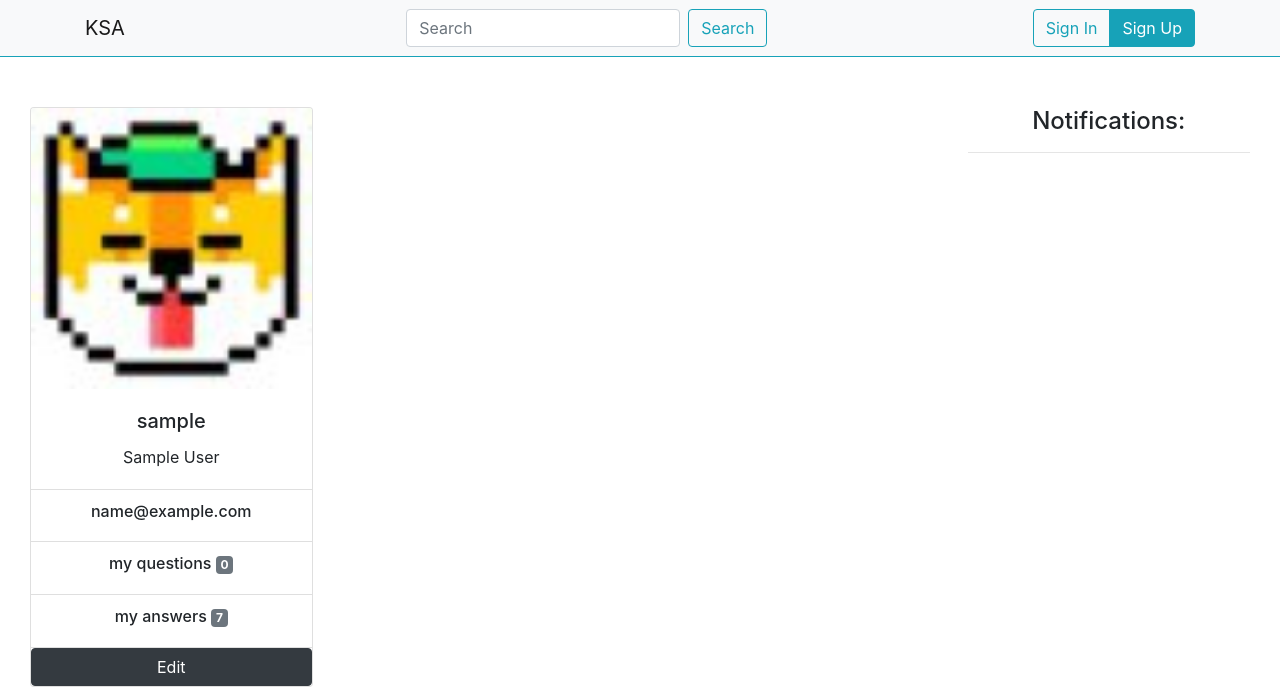
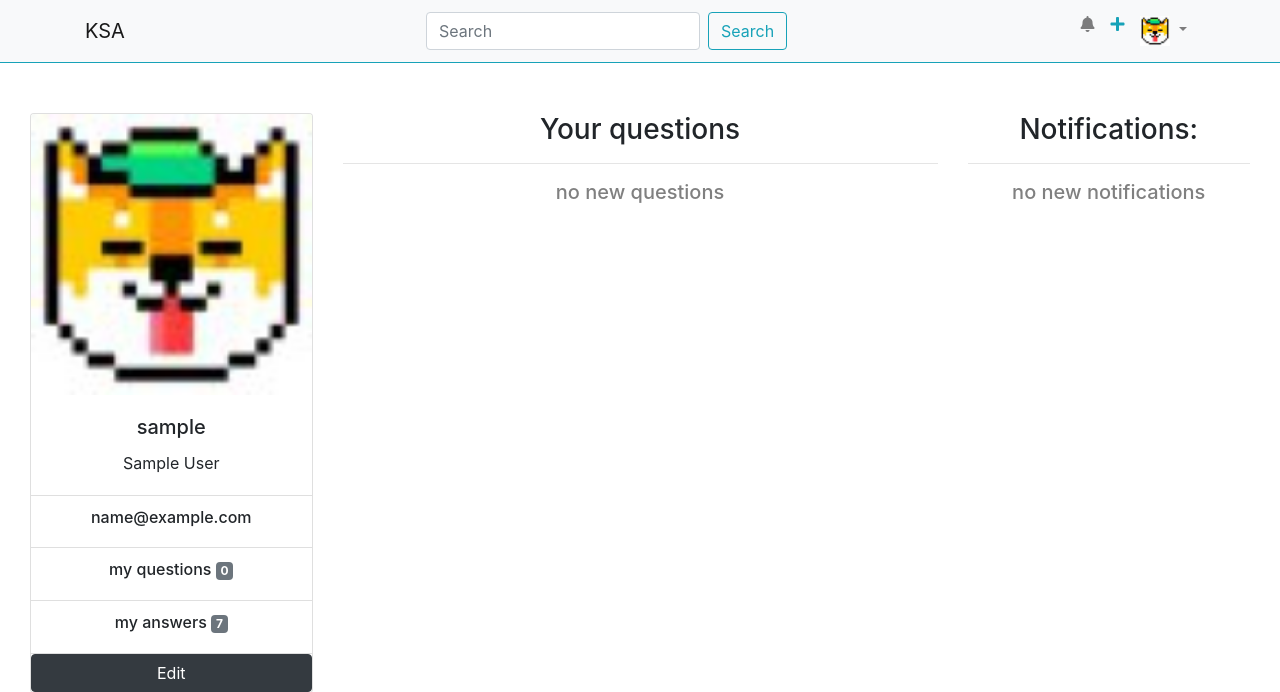
Before and after one commit to artbakulev/Ksa, a Django app: page /profile/ in a window 1280 px wide. Shown: the top 692 px of the page. Run offline with Django 3.2, Linux system fonts and the light colour scheme; the visitor is signed in with stand-in values (Sample User, id 1); data that the repository does not hold is empty; some libraries are stand-ins or nearby versions.

Commit message:
Add UserProfile model

```diff
--- a/Ksa/settings.py
+++ b/Ksa/settings.py
@@ -119,4 +119,9 @@ USE_TZ = True
 # https://docs.djangoproject.com/en/2.1/howto/static-files/
 
 STATIC_URL = '/static/'
+
 STATIC_ROOT = os.path.join(BASE_DIR, 'static/')
+
+# Built-in user model
+
+AUTH_PROFILE_MODULE = 'forum.UserProfile'
--- a/forum/models.py
+++ b/forum/models.py
@@ -4,6 +4,11 @@ from django.contrib.auth.models import User
 from django.db import models
 
 from vote.models import VoteModel
+
+
+class UserProfile(models.Model):
+    user = models.ForeignKey(User, on_delete=models.CASCADE)
+    avatar = models.ImageField()
 
 
 class AnswerManager(models.Manager):
--- a/forum/static/forum/css/main.css
+++ b/forum/static/forum/css/main.css
@@ -22,6 +22,9 @@
 #pagination {
   justify-content: center; }
 
+.text-grey {
+  color: grey; }
+
 html {
   height: 100%; }
 
--- a/forum/static/forum/css/main.sass
+++ b/forum/static/forum/css/main.sass
@@ -26,6 +26,9 @@
 #pagination
   justify-content: center
 
+.text-grey
+  color: grey
+
 
 //--------------registration-------------------------
 
@@ -41,4 +44,3 @@ html
     height: 100%
     .row
       height: 100%
-      .col-6
--- a/forum/views.py
+++ b/forum/views.py
@@ -8,7 +8,6 @@ from forum.components import generate_paginator
 from forum.models import Question, Notification, Answer
 
 
-
 def index_view(request, page=1):
     if request.GET.get('popular') is not None:
         sort_key = '-vote_score'
@@ -17,14 +16,25 @@ def index_view(request, page=1):
     else:
         sort_key = '-created'
     questions = Question.objects.order_by(sort_key)
-    # paginator = Paginator(questions, 5) # TODO: Переделай пагинатор
-    questions, first_page, second_page, last_page = generate_paginator(questions, page)
+    paginator = Paginator(questions, 1)  # TODO: Переделай пагинатор
+    page = paginator.page(page)
+
+    first_page = page.number
+    second_page = False
+    last_page = False
+    if page.has_next():
+        second_page = page.number + 1
+
+    if first_page != paginator.num_pages and second_page != paginator.num_pages:
+        last_page = paginator.num_pages
+
+    # questions, first_page, second_page, last_page = generate_paginator(questions, page)
     if request.user.is_authenticated:
         is_authenticated = True
     else:
         is_authenticated = False
     return render(request, 'forum/index.html',
-                  {'questions': questions, 'is_authenticated': is_authenticated, 'first_page': first_page,
+                  {'questions': page, 'is_authenticated': is_authenticated, 'first_page': first_page,
                    'second_page': second_page, 'last_page': last_page})
 
 
@@ -84,7 +94,7 @@ def profile_view(request):
         total_answers += question.total_answers
     notifications = Notification.objects.filter(user=user.id).order_by('-created')
     return render(request, 'forum/profile/profile.html',
-                  {'user': user, 'questions': questions, 'notifications': notifications,
+                  {'user': user, 'is_authenticated': True, 'questions': questions, 'notifications': notifications,
                    'number_of_questions': str(len(questions)),
                    'total_answers': str(total_answers)})
 
@@ -99,7 +109,8 @@ def profile_edit_view(request):
         post = request.POST
         new_login = post.get('login')
         new_email = post.get('email')
-        # TODO: надо что-то решить с аватаркой
+        new_avatar = post.get('avatar')
+
 
         if new_login or new_email:
             notification = Notification.objects.create(user_id=user.id, type='NEW', title='Credentials has changed')
@@ -148,7 +159,7 @@ def question_view(request, question_id):
     question = Question.objects.get(pk=question_id)
     if request.method == 'POST':
         post = request.POST
-        if post.get('question'):  # TODO: Прикрути Ajax когда будешь понимать что читаешь
+        if post.get('question'):
             pass
         elif post.get('answer'):
             pass
--- a/templates/forum/index.html
+++ b/templates/forum/index.html
@@ -107,10 +107,14 @@
                             <li class="page-item"><a class="page-link" href="/{{ second_page }}">{{ second_page }}</a>
                             </li>
                         {% endif %}
-
+                        {% if last_page != False %}
+                        <li class="page-item"><a class="page-link" href="#">...</a>
+                        </li>
+                        {% endif %}
                         {% if last_page > 2 %}
                             <li class="page-item"><a class="page-link" href="/{{ last_page }}">{{ last_page }}</a></li>
                         {% endif %}
+
                         {% if first_page < last_page %}
                             <li class="page-item">
                                 <a class="page-link" href="/{{ second_page }}" aria-label="Next">
--- a/templates/forum/profile/profile.html
+++ b/templates/forum/profile/profile.html
@@ -38,7 +38,13 @@
                 </div>
             </div>
             <div id="questions" class="col-md-6 order-md-1 col-sm-12 order-sm-2">
+                <h3 class="text-center">Your questions</h3>
+                <hr/>
+                {% if not questions %}
+                    <h5 class="text-center text-grey">no new questions</h5>
+                {% else %}
                     <div class="row">
+
                         {% for question in questions %}
                             <div class="col-md-4">
 
@@ -49,7 +55,8 @@
                                         <p class="card-text">{{ question.text }}</p>
                                         <a href="/questions/{{ question.id }}#answers">
                                             <button type="button" class="btn btn-primary">
-                                            Answers <span class="badge badge-light">{{ question.total_answers }}</span>
+                                                Answers <span
+                                                    class="badge badge-light">{{ question.total_answers }}</span>
                                                 <span class="sr-only">answers</span>
                                             </button>
                                         </a>
@@ -59,10 +66,15 @@
 
                         {% endfor %}
                     </div>
+                {% endif %}
+
             </div>
             <div id="notifications_wall" class="col-md-3 order-md-2 col-sm-12 order-sm-0 centered">
-                <h4 class="centered">Notifications:</h4>
+                <h3 class="centered">Notifications:</h3>
                 <hr>
+                {% if not notificationss %}
+                    <h5 class="text-center text-grey">no new notifications</h5>
+                {% else %}
                     {% for notification in notifications %}
                         {% if notification.type == 'ERR' %}"
                             <div class="alert alert-danger" role="alert">
@@ -83,6 +95,7 @@
                         {% endif %}
 
                     {% endfor %}
+                {% endif %}
             </div>
         </div>
     </div>
```
Also changed, not shown: templates/forum/profile/edit.html (+9 -39 lines), 1 other file. Lines whose indentation alone changed are shown as unchanged.
